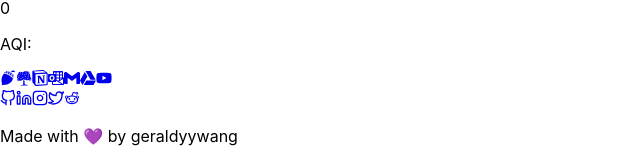
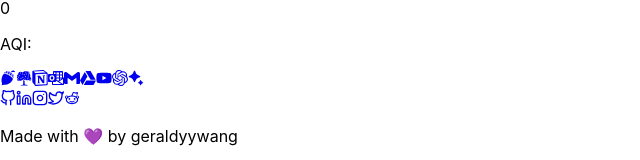
Before and after one commit to geraldyywang/new-tab, a React (Create React App) app: page / in a window 1280 px wide. Shown: the part 401-561 px from the top of the page, without its empty margins (0-640 px from the left). Built offline with nearby package versions, Linux system fonts and the light colour scheme; no server answers.

Commit message:
added links to bard and chatgpt

```diff
--- a/src/components/HelpfulLinks.js
+++ b/src/components/HelpfulLinks.js
@@ -1,6 +1,12 @@
-import { SiGmail, SiMicrosoftoutlook, SiNotion } from "react-icons/si";
+import {
+  SiGmail,
+  SiMicrosoftoutlook,
+  SiNotion,
+  SiOpenai,
+} from "react-icons/si";
 import { GiAcorn, GiFruitTree } from "react-icons/gi";
 import { FaGoogleDrive, FaYoutube } from "react-icons/fa";
+import { RiBardFill } from "react-icons/ri";
 
 const HelpfulLinks = () => {
   return (
@@ -51,6 +57,20 @@ const HelpfulLinks = () => {
       >
         <FaYoutube />
       </a>
+
+      <a
+        href="https://chat.openai.com/"
+        className="my-4 hover:text-neutral-600"
+      >
+        <SiOpenai />
+      </a>
+
+      <a
+        href="https://bard.google.com/"
+        className="my-4 hover:text-neutral-600"
+      >
+        <RiBardFill />
+      </a>
     </div>
   );
 };
```
